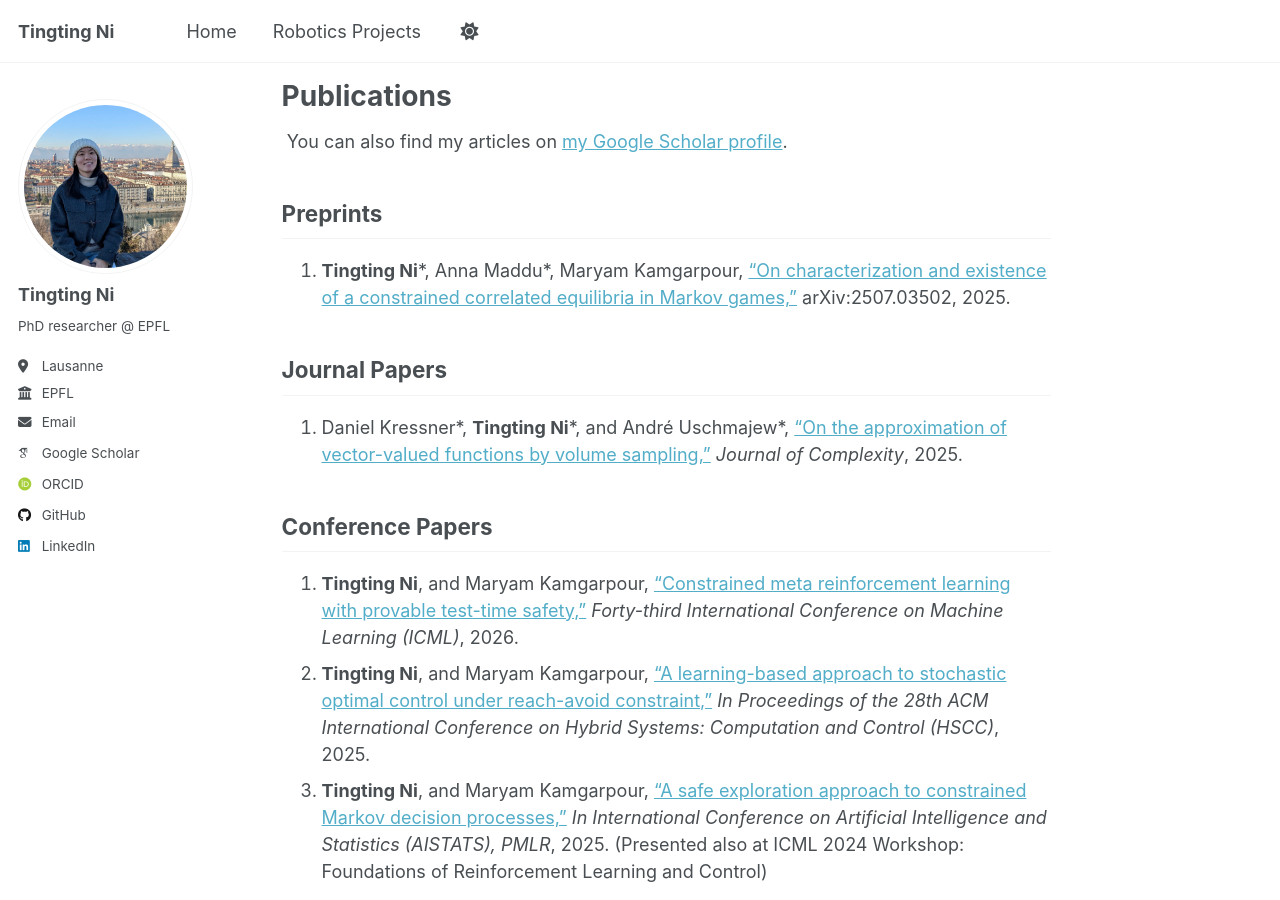
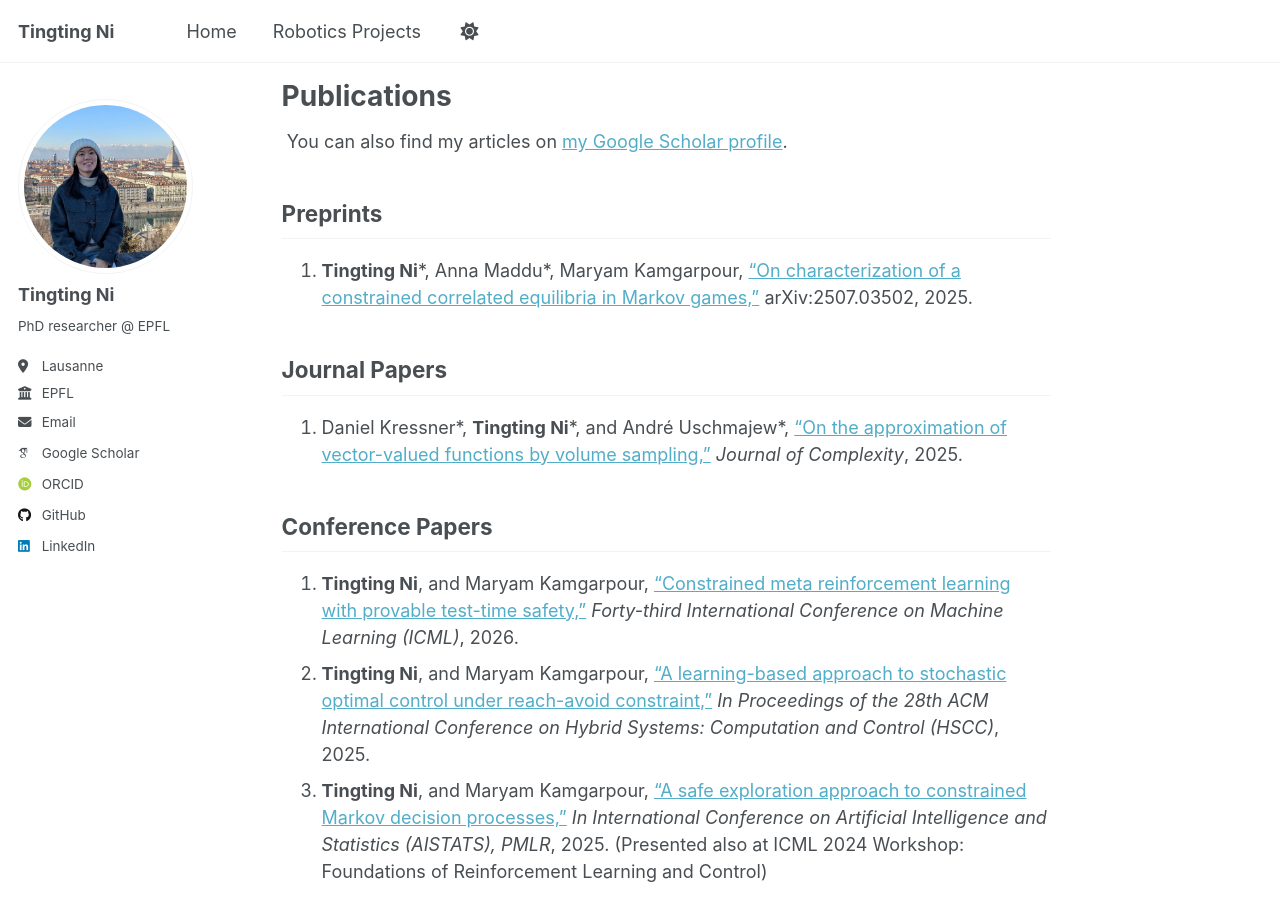
Before and after one commit to ni-tingting/ni-tingting.github.io, a Jekyll site: the page built from _pages/about.md, in a window 1280 px wide and 900 px high, scrolled down 541 px. Built offline with Jekyll 4.4.1, drawn with Linux system fonts in a browser that asks for light colours; some web fonts are replaced; a script that is not in the unit is left out.

Commit message:
Fix citation formatting in about.md

```diff
--- a/_pages/about.md
+++ b/_pages/about.md
@@ -28,7 +28,7 @@ Selected robotics projects I supervised: [Robotics Projects](/robotics-projects/
 {% endif %}
 ## Preprints
 
-1. **Tingting Ni**\*, Anna Maddu\*, Maryam Kamgarpour, ["On characterization and existence of a constrained correlated equilibria in Markov games,"](https://arxiv.org/abs/2507.03502) arXiv:2507.03502, 2025.
+1. **Tingting Ni**\*, Anna Maddu\*, Maryam Kamgarpour, ["On characterization of a constrained correlated equilibria in Markov games,"](https://arxiv.org/abs/2507.03502) arXiv:2507.03502, 2025.
 
 ## Journal Papers
 
@@ -36,7 +36,7 @@ Selected robotics projects I supervised: [Robotics Projects](/robotics-projects/
 
 ## Conference Papers
 
-1. **Tingting Ni**, and Maryam Kamgarpour, ["Constrained meta reinforcement learning with provable test-time safety,"](https://arxiv.org/abs/2601.21845) _Forty-third International Conference on Machine Learning (ICML)_, 2026.
+1. **Tingting Ni**, and Maryam Kamgarpour, ["Constrained meta reinforcement learning with provable test-time safety,"]([https://arxiv.org/abs/2601.21845](https://icml.cc/virtual/2026/poster/66356)) _Forty-third International Conference on Machine Learning (ICML)_, 2026.
 2. **Tingting Ni**, and Maryam Kamgarpour, [“A learning-based approach to stochastic optimal control under reach-avoid constraint,"](https://dl.acm.org/doi/10.1145/3716863.3718055) _In Proceedings of the 28th ACM International Conference on Hybrid Systems: Computation and Control (HSCC)_, 2025.
 3. **Tingting Ni**, and Maryam Kamgarpour, [“A safe exploration approach to constrained Markov decision processes,"](https://proceedings.mlr.press/v258/ni25a.html) _In International Conference on Artificial Intelligence and Statistics (AISTATS), PMLR_, 2025. (Presented also at ICML 2024 Workshop: Foundations of Reinforcement Learning and Control)
 4. Fateme Baneshi, Marıa Cerezo Magana, Manuel Soler, **Tingting Ni**, and Maryam Kamgarpour, [“Aircraft trajectory planning for climate hotspot avoidance considering air traffic complexity: A constrained multi-agent reinforcement learning approach,"](https://www.sesarju.eu/sites/default/files/documents/sid/2024/papers/SIDs_2024_paper_084%20final.pdf) _In SESAR Innovation Days_, 2024.
```
